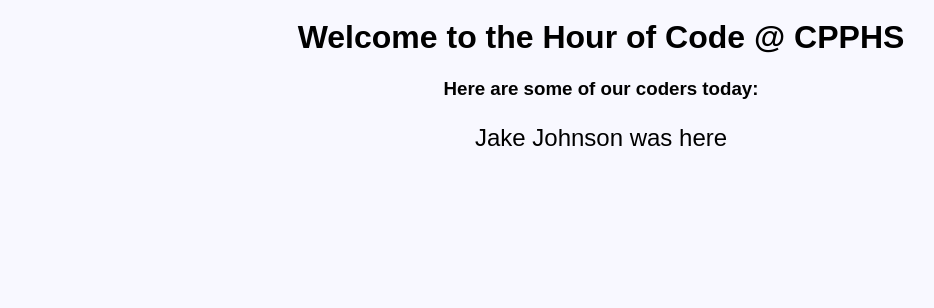
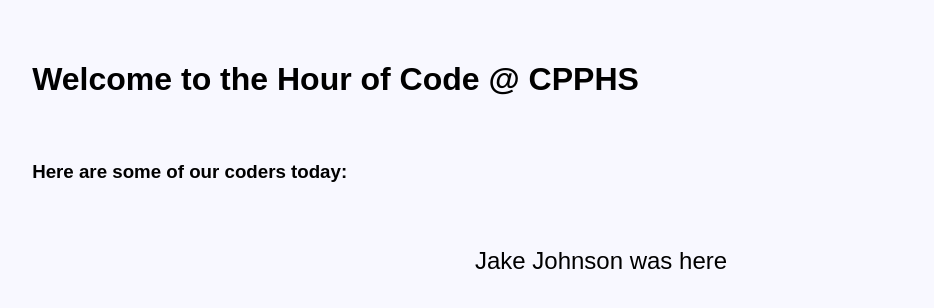
Before and after one commit to hurlburtc/hourofcode, a plain HTML site: page index.html in a window 1280 px wide. Shown: the part 114-422 px from the top of the page, without its empty margins (39-973 px from the left). Drawn offline with Linux system fonts and the light colour scheme.

Commit message:
Update index.html

```diff
--- a/index.html
+++ b/index.html
@@ -10,7 +10,8 @@
                 font-family: sans-serif;
             }
             h1, h3 {
-                text-align: center;
+                text-align: left;
+                margin: 5%;
             }
 
         </style>
```
